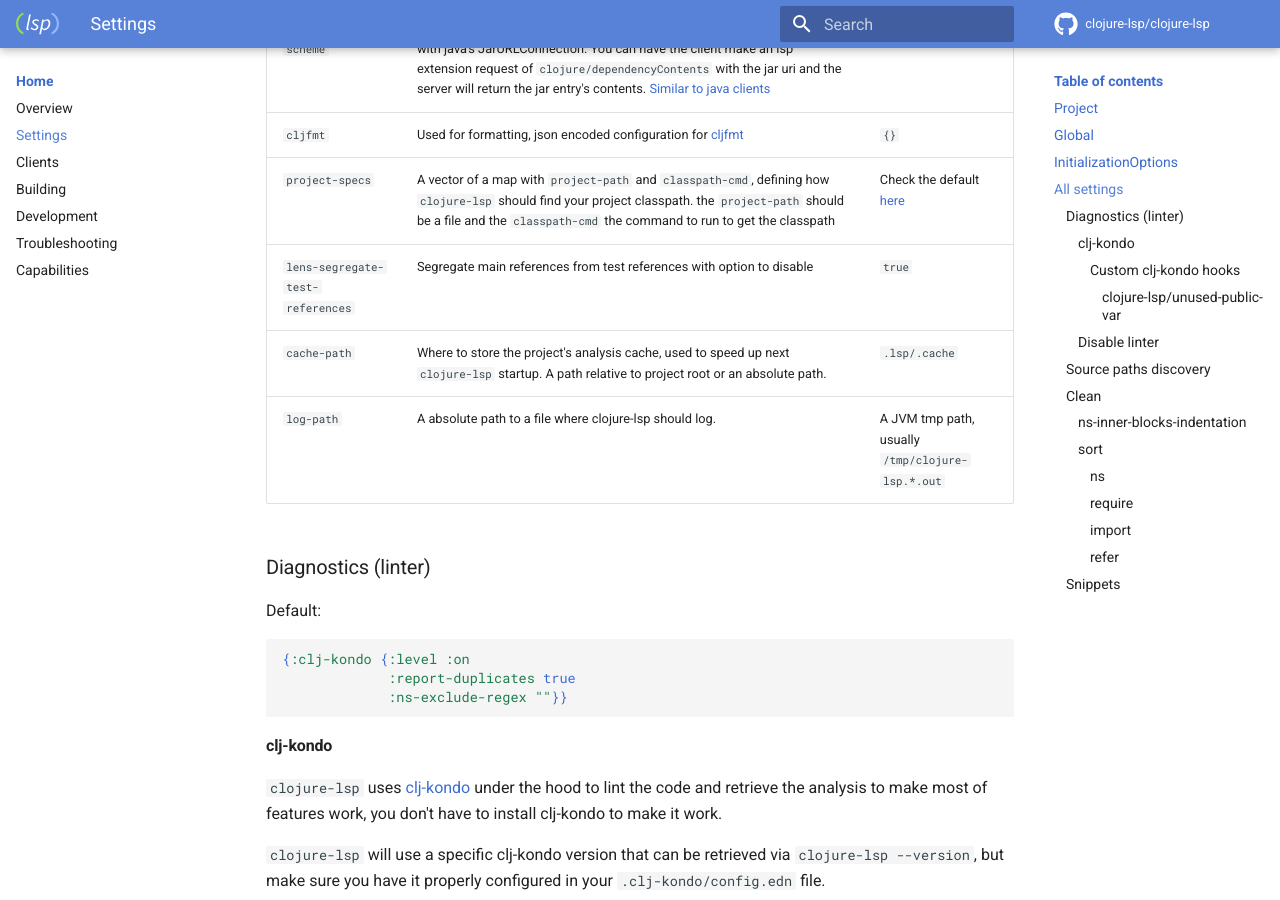
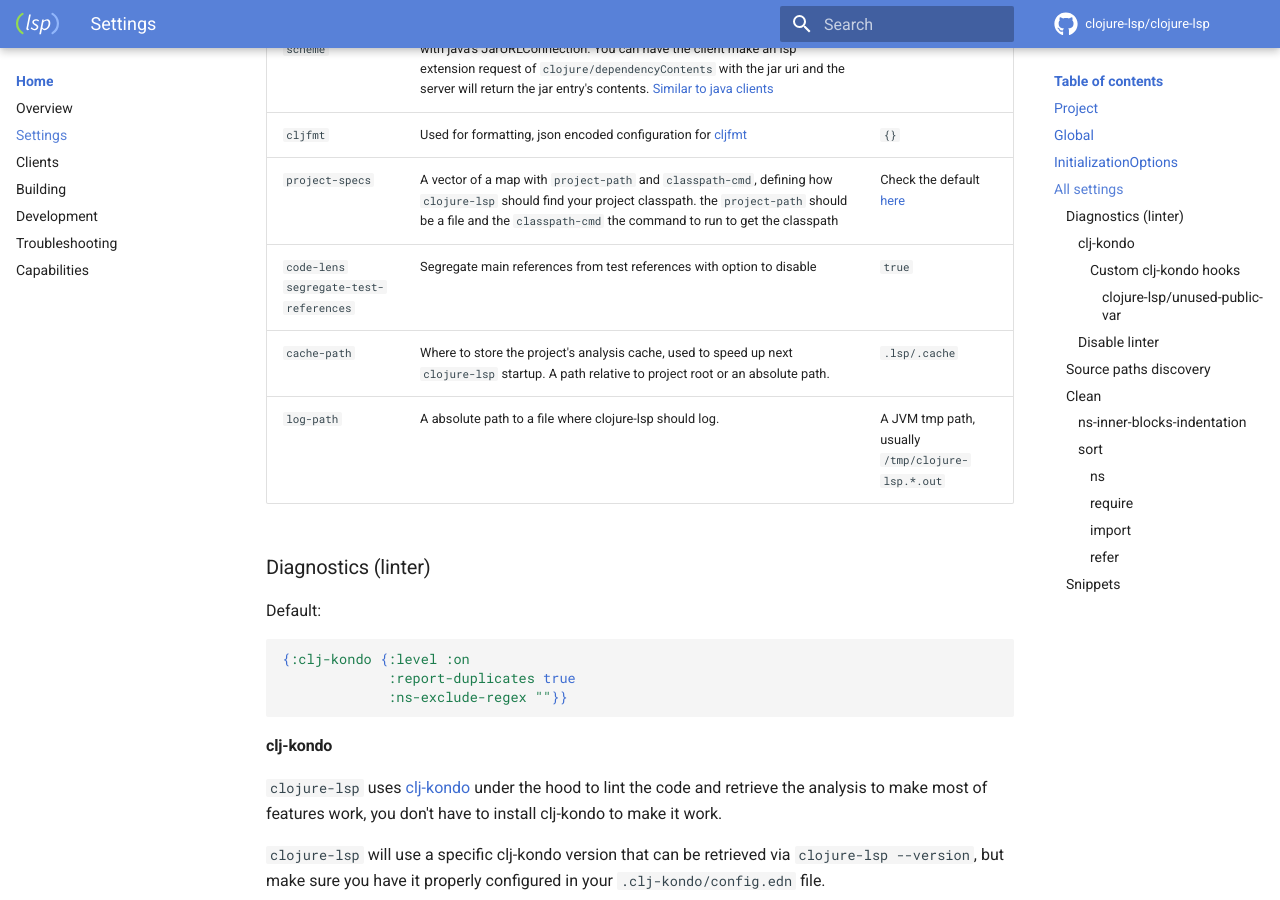
Before and after one commit to clojure-lsp/clojure-lsp, an MkDocs documentation site: the page built from docs/settings.md, in a window 1280 px wide and 900 px high, scrolled down 2564 px. Built offline with MkDocs 1.6.1 and Material for MkDocs 9.7.7, drawn with Linux system fonts in a browser that asks for light colours; comment, search, counter and statistics services are not loaded.

Commit message:
Deprecate `:lens-segregate-test-references` in favor of `:code-lens` `:segregate-test-references`

```diff
--- a/docs/settings.md
+++ b/docs/settings.md
@@ -64,7 +64,7 @@ You can find all settings and its default [here](https://github.com/clojure-lsp/
 | `dependency-scheme`                 | How the dependencies should be linked, `jar` will make urls compatible with java's JarURLConnection. You can have the client make an lsp extension request of `clojure/dependencyContents` with the jar uri and the server will return the jar entry's contents. [Similar to java clients](https://github.com/redhat-developer/vscode-java/blob/a24945453092e1c39267eac9367c759a6c7b0497/src/extension.ts#L290-L298) | `zip`                                                                                                                |
 | `cljfmt`                            | Used for formatting, json encoded configuration for [cljfmt](https://github.com/weavejester/cljfmt)                                                                                                                                                                                                                                                                                                                  | `{}`                                                                                                                 |
 | `project-specs`                     | A vector of a map with `project-path` and `classpath-cmd`, defining how `clojure-lsp` should find your project classpath. the `project-path` should be a file and the `classpath-cmd` the command to run to get the classpath                                                                                                                                                                                        | Check the default [here](https://github.com/clojure-lsp/clojure-lsp/blob/master/src/clojure_lsp/crawler.clj#L53-L60) |
-| `lens-segregate-test-references`    | Segregate main references from test references with option to disable                                                                                                                                                                                                                                                                                                                                                | `true`                                                                                                               |
+| `code-lens` `segregate-test-references`  | Segregate main references from test references with option to disable                                                                                                                                                                                                                                                                                                                                                | `true`                                                                                                               |
 | `cache-path`                        | Where to store the project's analysis cache, used to speed up next `clojure-lsp` startup. A path relative to project root or an absolute path.                                                                                                                                                                                                                                                                       | `.lsp/.cache`                                                                                                        |
 | `log-path`                          | A absolute path to a file where clojure-lsp should log.                                                                                                                                                                                                                                                                                                                                                              | A JVM tmp path, usually `/tmp/clojure-lsp.*.out`                                                                     |
 
```
Also changed, not shown: CHANGELOG.md (+1 -0 lines), 2 other files.
